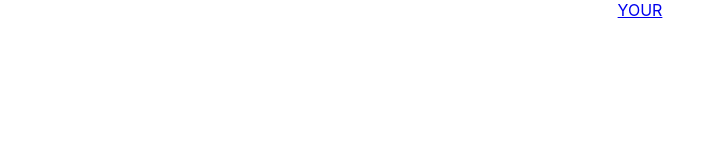
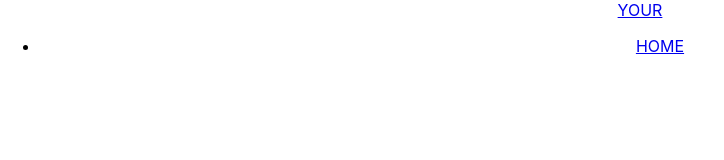
Before and after one commit to joaov1ct0r/react-cloud, a React (Create React App) app: page / in a window 1280 px wide. Shown: the top 160 px of the page, without its empty margins (0-724 px from the left). Built offline with nearby package versions, Linux system fonts and the light colour scheme.

Commit message:
elemento li a HOME criado dentro de ul em nav em app.js

```diff
--- a/src/App.js
+++ b/src/App.js
@@ -6,7 +6,11 @@ function App() {
             <nav>
                 <a href="http://localhost:3000">YOUR</a>
 
-                <ul></ul>
+                <ul>
+                    <li>
+                        <a href="#home">HOME</a>
+                    </li>
+                </ul>
             </nav>
         </div>
     );
```
